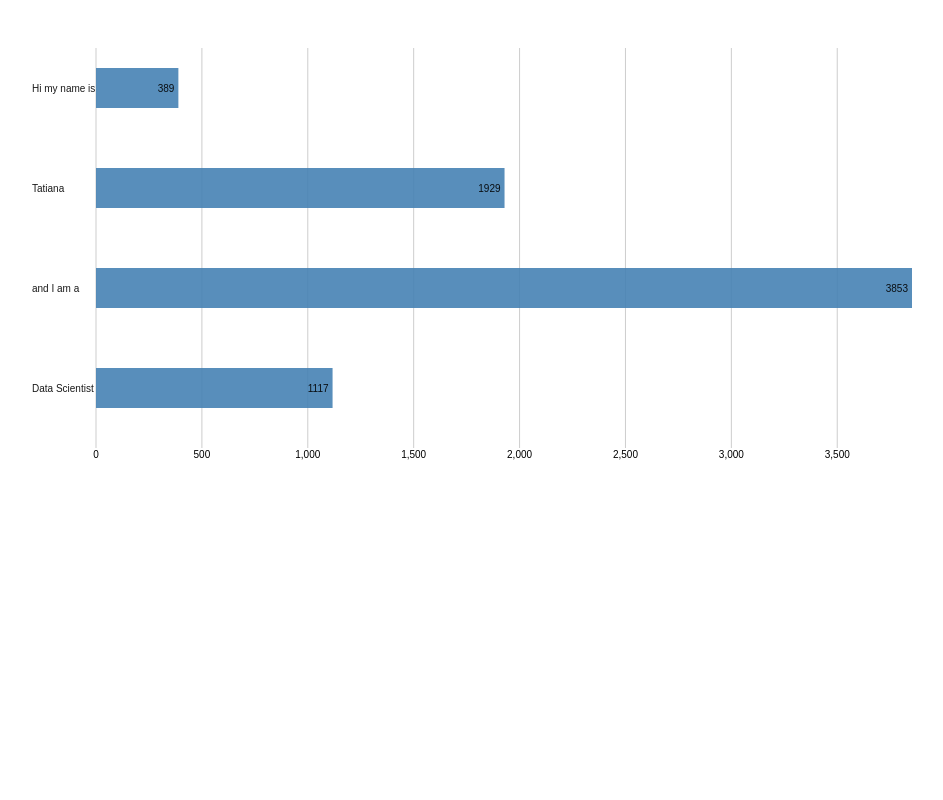
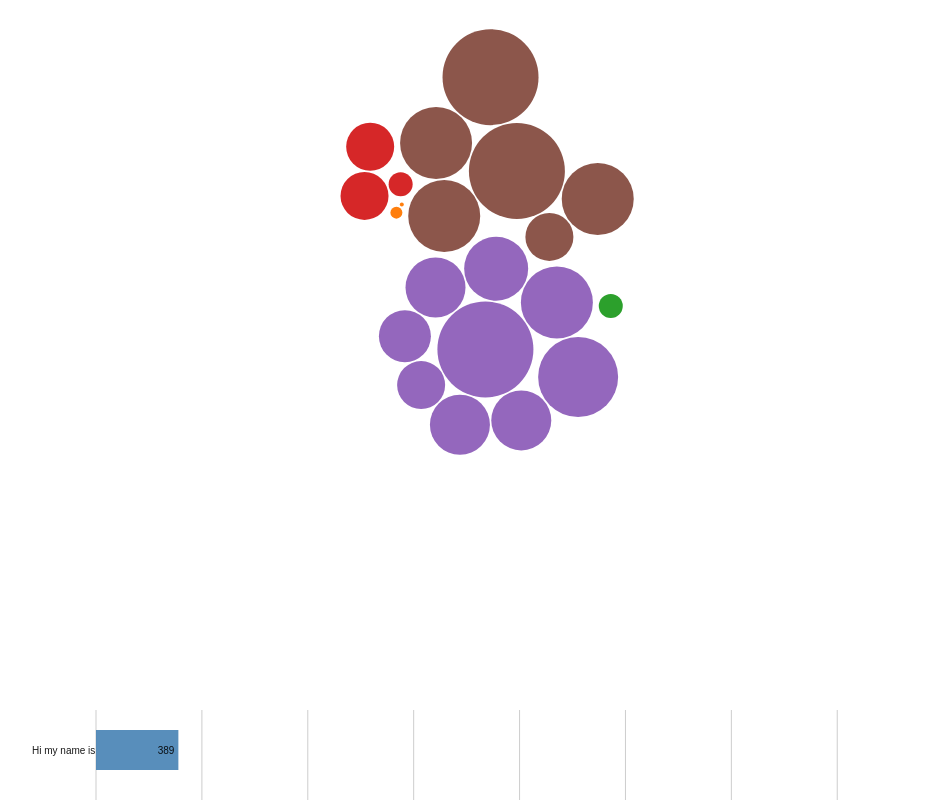
Before and after one commit to tatianass/portfolio, a plain HTML site: page index.html in a window 1280 px wide. Shown: the top 800 px of the page, without its empty margins (16-959 px from the left). Drawn offline with nearby package versions, Linux system fonts and the light colour scheme.

Commit message:
Update with both charts

```diff
--- a/index.html
+++ b/index.html
@@ -41,7 +41,7 @@
     <!-- <main role="main" data-ng-controller="PortfolioController as PortfolioCtrl">
       <article ng-view></article>
     </main> -->
-    <!-- <div id="skills"></div> -->
+    <div id="skills"></div>
     <div id="keywords"></div>
 
     <script type="text/javascript" src="https://d3js.org/d3.v3.min.js"></script>
```
